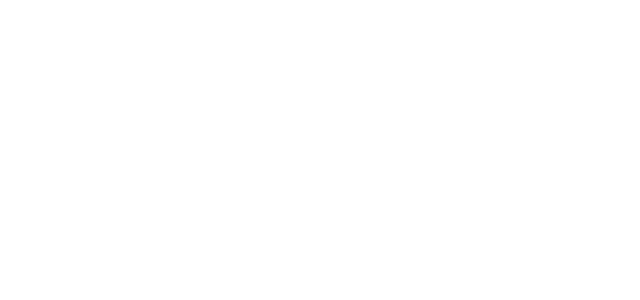
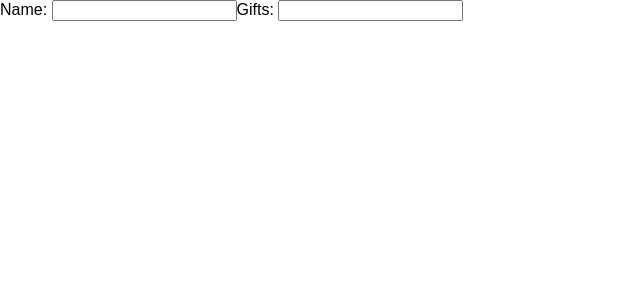
Before and after one commit to zizify/christmas-list, a React (Create React App) app: page / in a window 1280 px wide. Shown: the top 300 px of the page, without its empty margins (0-640 px from the left). Built offline with nearby package versions, Linux system fonts and the light colour scheme.

Commit message:
modded app and added form and output

```diff
--- a/src/App.js
+++ b/src/App.js
@@ -1,14 +1,23 @@
 import React from 'react';
+import Form from './form';
 import './App.css';
 
 class App extends React.Component {
   constructor(props) {
     super(props);
-    this.state = {};
+    this.state = {list: [
+      {name: 'Angela', gifts: ['sweater', 'cat poster']},
+      {name: 'Dwight', gifts: ['beet juicer', 'water backpack']},
+      {name: 'Jim', gifts: ['personalized comic book']},
+      {name: 'Michael', gifts: ['magic set', 'iPod', 'teapot']}
+  ]};
+
   }
   render() {
+    const list = this.state.list;
+
     return (
-      <div></div>
+      <Form />
     );
   }
 }
--- a/src/form.js
+++ b/src/form.js
@@ -0,0 +1,13 @@
+import React from 'react';
+import './form.css';
+
+export default function Form(props) {
+    return(
+        <form>
+            <label>Name: </label>
+            <input></input>
+            <label>Gifts: </label>
+            <input></input>
+        </form>
+    )
+}
```
